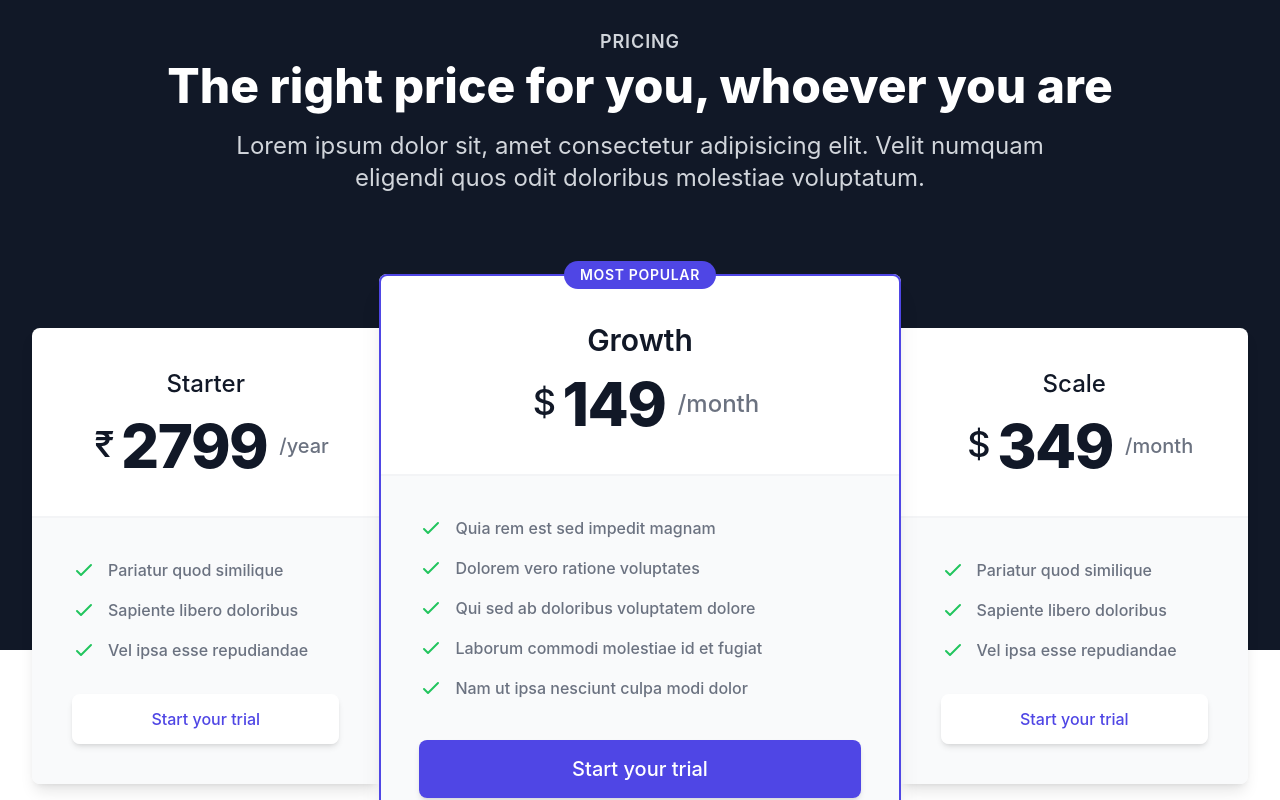
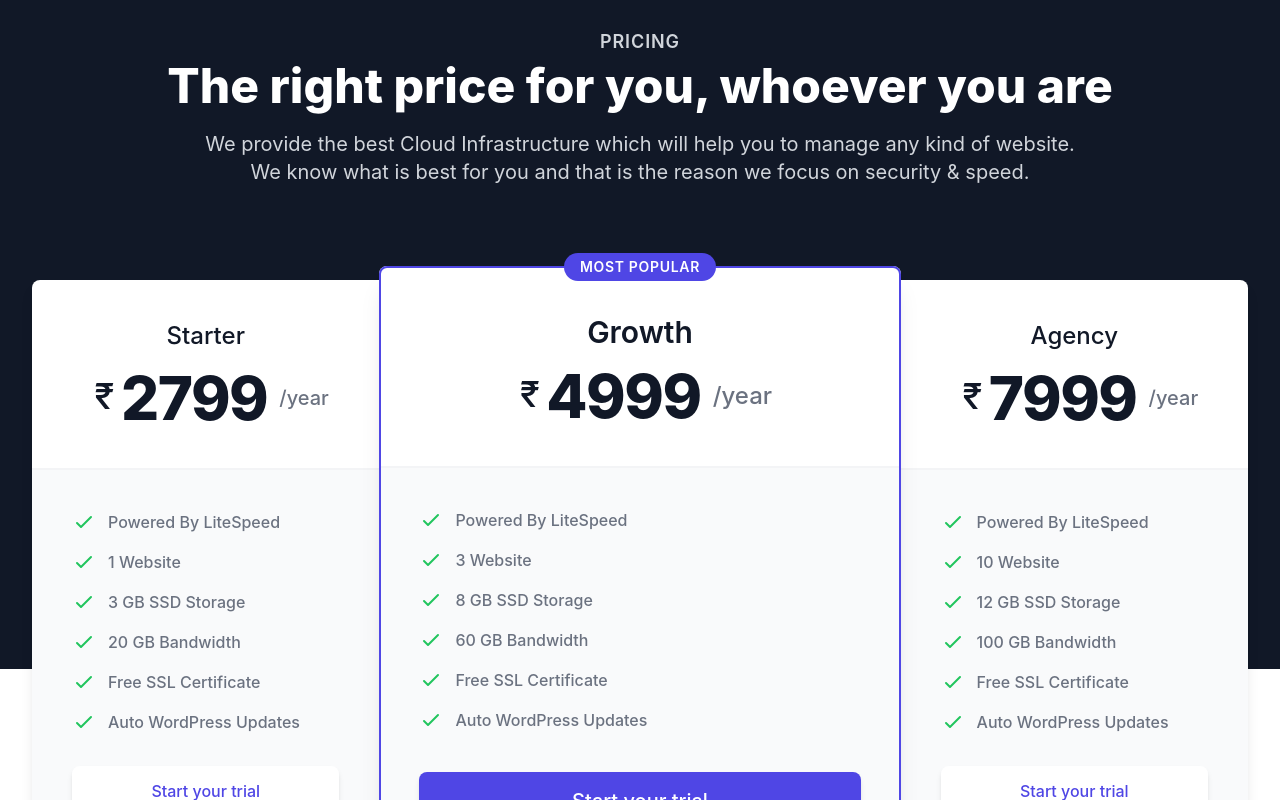
Before and after one commit to xaif/webverge, a React (Create React App) app: page / in a window 1280 px wide. Shown: the part 1800-2600 px from the top of the page. Built offline with nearby package versions, Linux system fonts and the light colour scheme.

Commit message:
Changes in Pricng Plan

```diff
--- a/src/components/Cta.js
+++ b/src/components/Cta.js
@@ -1,7 +1,7 @@
 /* This example requires Tailwind CSS v2.0+ */
 export default function Cta() {
     return (
-      <div className="bg-indigo-50">
+      <div className="bg-white">
         <div className="max-w-7xl mx-auto py-12 px-4 sm:px-6 lg:py-24 lg:px-8 lg:flex lg:items-center lg:justify-between">
           <h2 className="text-3xl font-extrabold tracking-tight text-gray-900 md:text-4xl">
             <span className="block">Ready to dive in?</span>
--- a/src/components/Pricing.js
+++ b/src/components/Pricing.js
@@ -1,15 +1,19 @@
 import { CheckIcon } from '@heroicons/react/outline'
 
 
-const hobbyFeatures = ['Pariatur quod similique', 'Sapiente libero doloribus', 'Vel ipsa esse repudiandae']
-const scaleFeatures = ['Pariatur quod similique', 'Sapiente libero doloribus', 'Vel ipsa esse repudiandae']
-const growthFeatures = [
-  'Quia rem est sed impedit magnam',
-  'Dolorem vero ratione voluptates',
-  'Qui sed ab doloribus voluptatem dolore',
-  'Laborum commodi molestiae id et fugiat',
-  'Nam ut ipsa nesciunt culpa modi dolor',
+const starterFeatures = ['Powered By LiteSpeed', '1 Website', '3 GB SSD Storage','20 GB Bandwidth', 'Free SSL Certificate', 'Auto WordPress Updates']
+const growthFeatures = ['Powered By LiteSpeed', '3 Website', '8 GB SSD Storage','60 GB Bandwidth', 'Free SSL Certificate', 'Auto WordPress Updates']
+const agencyFeatures = ['Powered By LiteSpeed', '10 Website', '12 GB SSD Storage','100 GB Bandwidth', 'Free SSL Certificate', 'Auto WordPress Updates']
+
+const plans = [
+  {
+    StarterPlan: "2799",
+    GrowthPlan: "4999",
+    AgencyPlan: "7999"
+  }
 ]
+
+
 
 export default function Pricing () {
     return (
@@ -17,12 +21,13 @@ export default function Pricing () {
         <div className="pt-12 px-4 sm:px-6 lg:px-8 lg:pt-20">
           <div className="text-center">
             <h2 className="text-lg leading-6 font-semibold text-gray-300 uppercase tracking-wider">Pricing</h2>
+
             <p className="mt-2 text-3xl font-extrabold text-white sm:text-4xl lg:text-5xl">
               The right price for you, whoever you are
             </p>
-            <p className="mt-3 max-w-4xl mx-auto text-xl text-gray-300 sm:mt-5 sm:text-2xl">
-              Lorem ipsum dolor sit, amet consectetur adipisicing elit. Velit numquam eligendi quos odit doloribus
-              molestiae voluptatum.
+            <p className="mt-3 max-w-4xl mx-auto text-xl text-gray-300 sm:mt-5 sm:text-xl">
+            We provide the best Cloud Infrastructure which will help you to manage any kind of website.
+            We know what is best for you and that is the reason we focus on security & speed.
             </p>
           </div>
         </div>
@@ -51,7 +56,7 @@ export default function Pricing () {
                       </div>
                       <div className="flex-1 flex flex-col justify-between border-t-2 border-gray-100 p-6 bg-gray-50 sm:p-10 lg:p-6 xl:p-10">
                         <ul role="list" className="space-y-4">
-                          {hobbyFeatures.map((feature) => (
+                          {starterFeatures.map((feature) => (
                             <li key={feature} className="flex items-start">
                               <div className="flex-shrink-0">
                                 <CheckIcon className="flex-shrink-0 h-6 w-6 text-green-500" aria-hidden="true" />
@@ -95,10 +100,10 @@ export default function Pricing () {
                         </h3>
                         <div className="mt-4 flex items-center justify-center">
                           <span className="px-3 flex items-start text-6xl tracking-tight text-gray-900 sm:text-6xl">
-                            <span className="mt-2 mr-2 text-4xl font-medium">$</span>
-                            <span className="font-extrabold">149</span>
+                            <span className="mt-2 mr-2 text-4xl font-medium">₹</span>
+                            <span className="font-extrabold">4999</span>
                           </span>
-                          <span className="text-2xl font-medium text-gray-500">/month</span>
+                          <span className="text-2xl font-medium text-gray-500">/year</span>
                         </div>
                       </div>
                     </div>
@@ -132,21 +137,21 @@ export default function Pricing () {
                     <div className="flex-1 flex flex-col">
                       <div className="bg-white px-6 py-10">
                         <div>
-                          <h3 className="text-center text-2xl font-medium text-gray-900" id="tier-scale">
-                            Scale
+                          <h3 className="text-center text-2xl font-medium text-gray-900" id="tier-agency">
+                            Agency
                           </h3>
                           <div className="mt-4 flex items-center justify-center">
                             <span className="px-3 flex items-start text-6xl tracking-tight text-gray-900">
-                              <span className="mt-2 mr-2 text-4xl font-medium">$</span>
-                              <span className="font-extrabold">349</span>
+                              <span className="mt-2 mr-2 text-4xl font-medium">₹</span>
+                              <span className="font-extrabold">7999</span>
                             </span>
-                            <span className="text-xl font-medium text-gray-500">/month</span>
+                            <span className="text-xl font-medium text-gray-500">/year</span>
                           </div>
                         </div>
                       </div>
                       <div className="flex-1 flex flex-col justify-between border-t-2 border-gray-100 p-6 bg-gray-50 sm:p-10 lg:p-6 xl:p-10">
                         <ul role="list" className="space-y-4">
-                          {scaleFeatures.map((feature) => (
+                          {agencyFeatures.map((feature) => (
                             <li key={feature} className="flex items-start">
                               <div className="flex-shrink-0">
                                 <CheckIcon className="flex-shrink-0 h-6 w-6 text-green-500" aria-hidden="true" />
@@ -160,7 +165,7 @@ export default function Pricing () {
                             <a
                               href="#"
                               className="block w-full text-center rounded-lg border border-transparent bg-white px-6 py-3 text-base font-medium text-indigo-600 hover:bg-gray-50"
-                              aria-describedby="tier-scale"
+                              aria-describedby="tier-agency"
                             >
                               Start your trial
                             </a>
```
